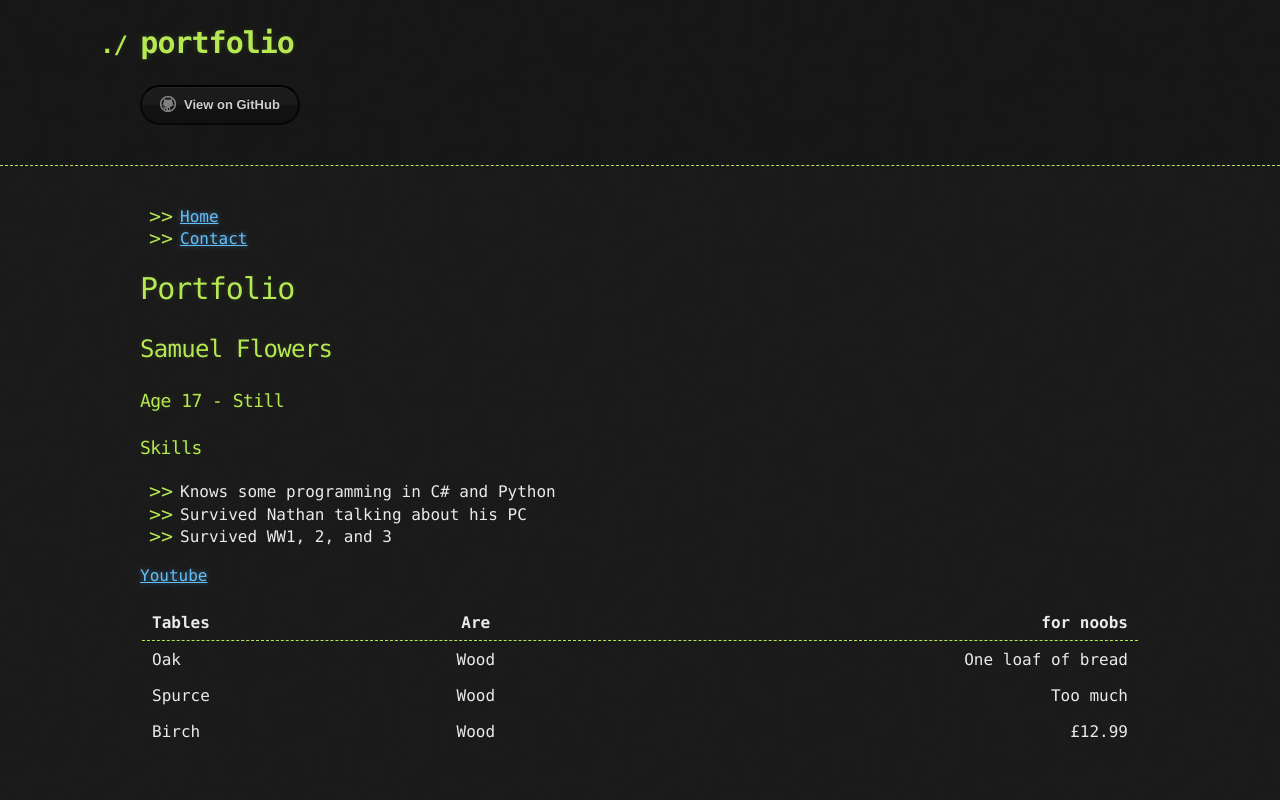
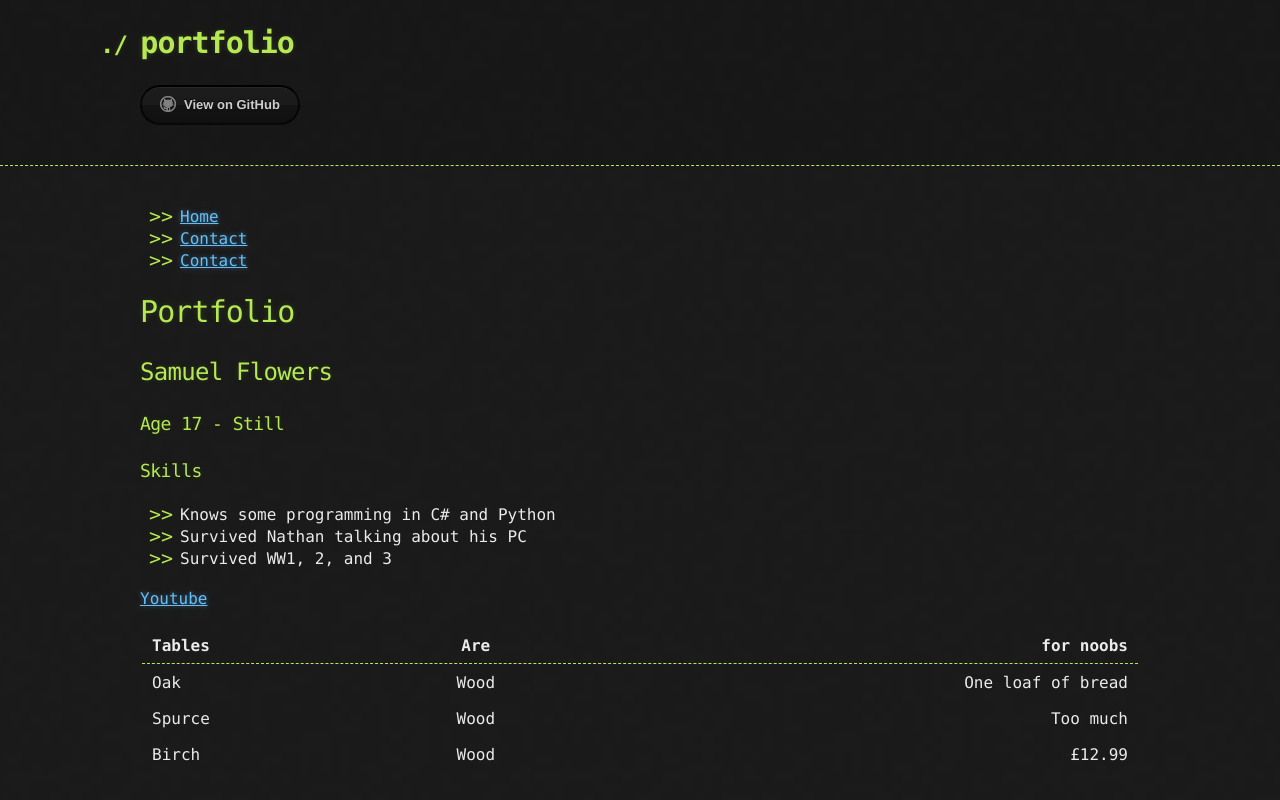
Before and after one commit to Sam2471/portfolio, a Jekyll site: the page built from index.md, in a window 1280 px wide. Shown: the top 800 px of the page. Built offline with Jekyll 4.4.1, drawn with Linux system fonts in a browser that asks for light colours; our own code applies the rules of GitHub Pages for plain Markdown files; the repository's description, which GitHub fills in, is left out.

Commit message:
Update nav.html

```diff
--- a/_includes/nav.html
+++ b/_includes/nav.html
@@ -6,5 +6,8 @@
     <li>
      <a href="contact.html"> Contact </a>
    </li>
-  </ul>
+   <li>
+     <a href="contact.html"> Contact </a>
+   </li>
+ </ul>
 </nav>
```
